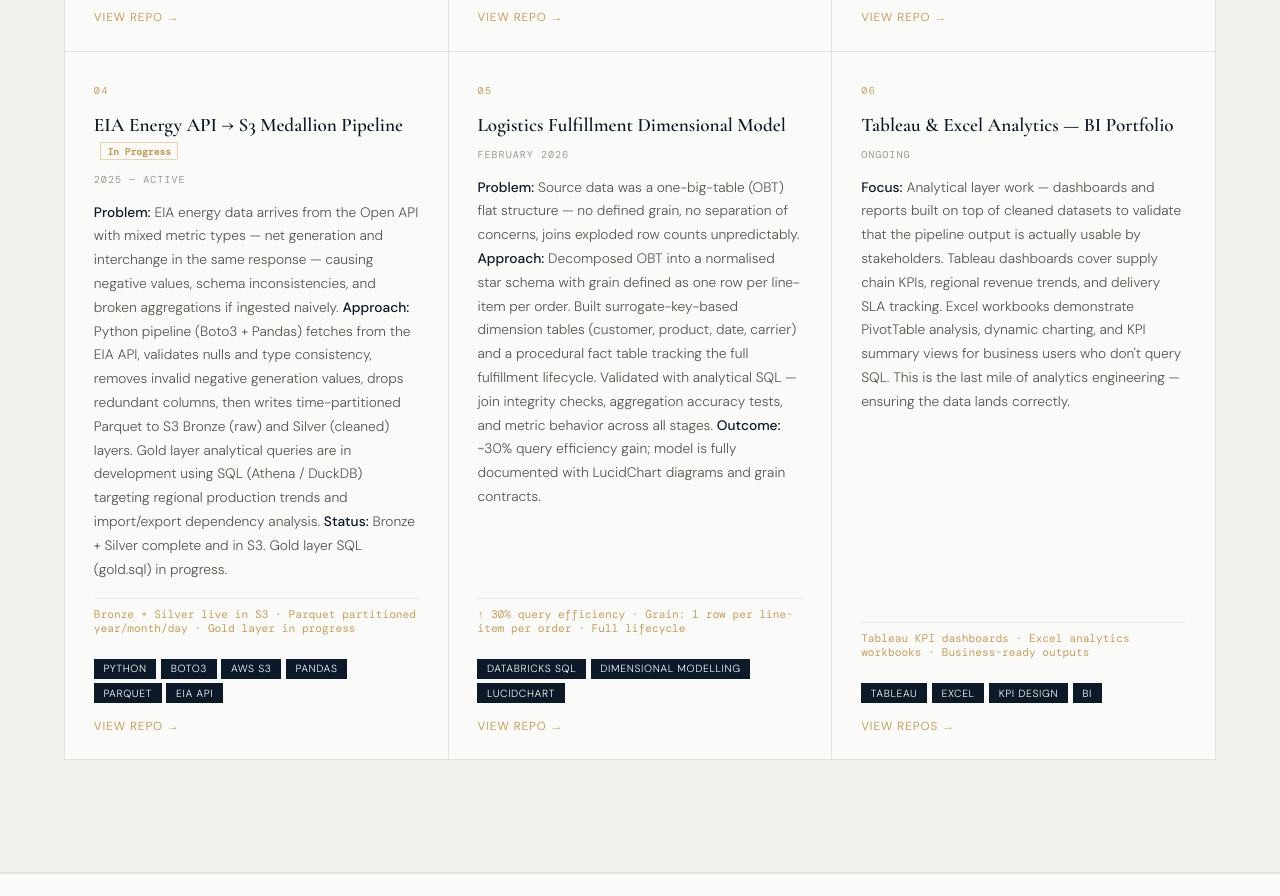
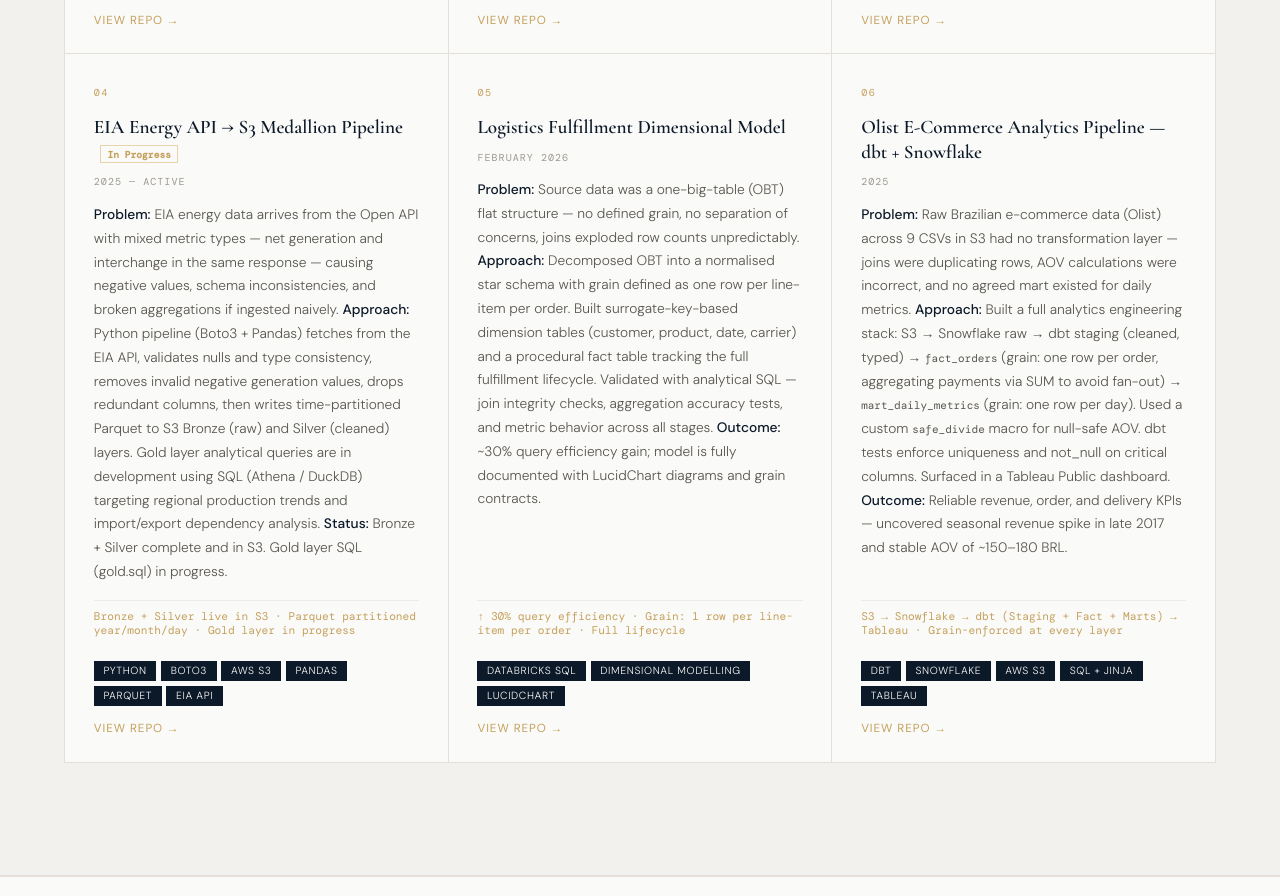
Before and after one commit to DivjyotSinghSuri/Divjyot_Portfolio, a plain HTML site: page index.html in a window 1280 px wide. Shown: the part 3911-4807 px from the top of the page. Drawn offline with nearby package versions, Linux system fonts and the light colour scheme.

Commit message:
Update Olist E-Commerce Analytics section in index.html

```diff
--- a/index.html
+++ b/index.html
@@ -382,7 +382,7 @@ footer p{font-size:.7rem;letter-spacing:.05em;color:rgba(255,255,255,.22);}
         <span class="pill hi">Medallion Architecture <span class="pbadge">Bronze → Silver → Gold</span></span>
         <span class="pill">ELT Pipeline Design</span>
         <span class="pill">Incremental + Full Ingestion</span>
-        <span class="pill">dbt</span>
+        <span class="pill hi">dbt <span class="pbadge">Olist Pipeline · Snowflake</span></span>
         <span class="pill">n8n</span>
       </div>
     </div>
@@ -396,6 +396,7 @@ footer p{font-size:.7rem;letter-spacing:.05em;color:rgba(255,255,255,.22);}
         <span class="pill">Athena — Query Layer</span>
         <span class="pill">CloudWatch + SNS Alerts</span>
         <span class="pill">IAM · Redshift</span>
+        <span class="pill hi">Snowflake <span class="pbadge">Olist Pipeline</span></span>
         <span class="pill">BigQuery</span>
       </div>
     </div>
@@ -495,12 +496,12 @@ footer p{font-size:.7rem;letter-spacing:.05em;color:rgba(255,255,255,.22);}
 
     <div class="pc rv d3">
       <div class="pcnum">06</div>
-      <h3 class="pctitle">Tableau &amp; Excel Analytics — BI Portfolio</h3>
-      <div class="pcdate">Ongoing</div>
-      <p class="pcdesc"><strong style="color:var(--navy);font-weight:500;">Focus:</strong> Analytical layer work — dashboards and reports built on top of cleaned datasets to validate that the pipeline output is actually usable by stakeholders. Tableau dashboards cover supply chain KPIs, regional revenue trends, and delivery SLA tracking. Excel workbooks demonstrate PivotTable analysis, dynamic charting, and KPI summary views for business users who don't query SQL. This is the last mile of analytics engineering — ensuring the data lands correctly.</p>
-      <div class="pcstat">Tableau KPI dashboards · Excel analytics workbooks · Business-ready outputs</div>
-      <div class="pcstack"><span class="ptag">Tableau</span><span class="ptag">Excel</span><span class="ptag">KPI Design</span><span class="ptag">BI</span></div>
-      <a href="https://github.com/DivjyotSinghSuri/Data_visualisationProjects" target="_blank" class="pclink">View Repos →</a>
+      <h3 class="pctitle">Olist E-Commerce Analytics Pipeline — dbt + Snowflake</h3>
+      <div class="pcdate">2025</div>
+      <p class="pcdesc"><strong style="color:var(--navy);font-weight:500;">Problem:</strong> Raw Brazilian e-commerce data (Olist) across 9 CSVs in S3 had no transformation layer — joins were duplicating rows, AOV calculations were incorrect, and no agreed mart existed for daily metrics. <strong style="color:var(--navy);font-weight:500;">Approach:</strong> Built a full analytics engineering stack: S3 → Snowflake raw → dbt staging (cleaned, typed) → <code style="font-family:var(--mono);font-size:.8em;">fact_orders</code> (grain: one row per order, aggregating payments via SUM to avoid fan-out) → <code style="font-family:var(--mono);font-size:.8em;">mart_daily_metrics</code> (grain: one row per day). Used a custom <code style="font-family:var(--mono);font-size:.8em;">safe_divide</code> macro for null-safe AOV. dbt tests enforce uniqueness and not_null on critical columns. Surfaced in a Tableau Public dashboard. <strong style="color:var(--navy);font-weight:500;">Outcome:</strong> Reliable revenue, order, and delivery KPIs — uncovered seasonal revenue spike in late 2017 and stable AOV of ~150–180 BRL.</p>
+      <div class="pcstat">S3 → Snowflake → dbt (Staging + Fact + Marts) → Tableau · Grain-enforced at every layer</div>
+      <div class="pcstack"><span class="ptag">dbt</span><span class="ptag">Snowflake</span><span class="ptag">AWS S3</span><span class="ptag">SQL + Jinja</span><span class="ptag">Tableau</span></div>
+      <a href="https://github.com/DivjyotSinghSuri/olist-analytics-pipeline" target="_blank" class="pclink">View Repo →</a>
     </div>
 
   </div>
```
